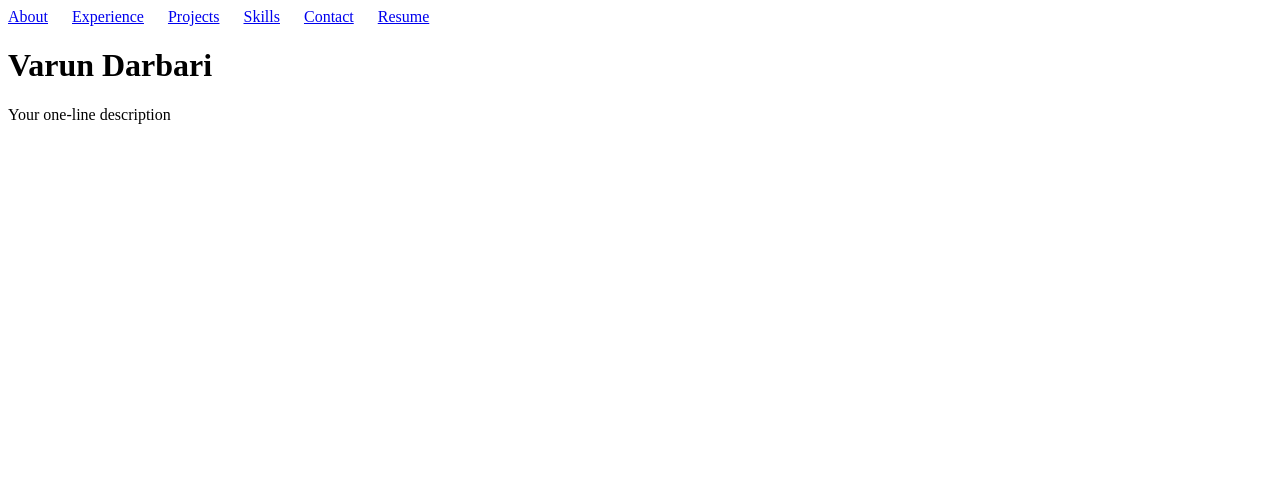
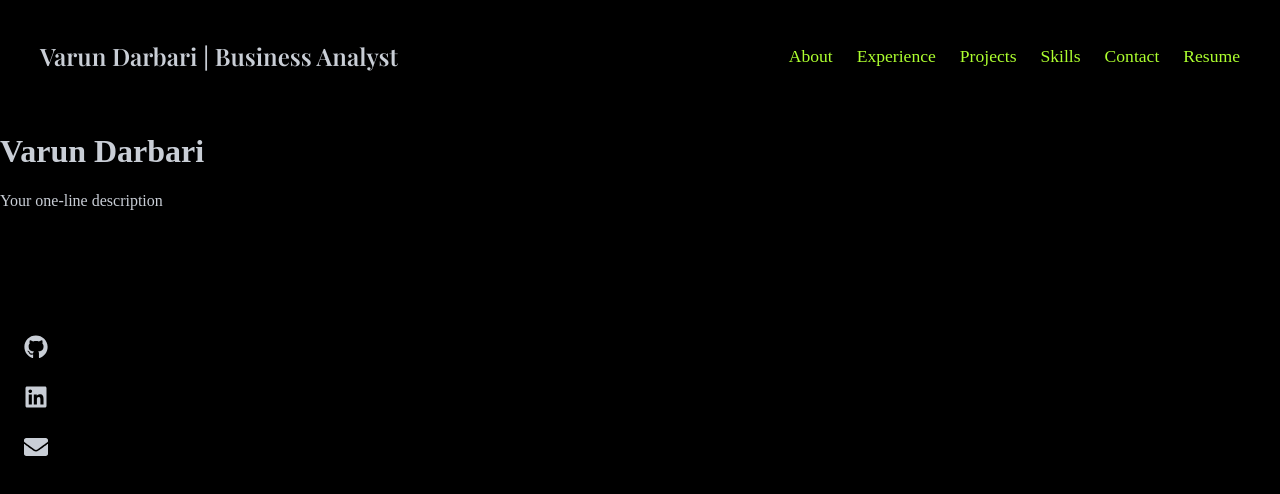
Before and after one commit to Darbari-V/VarunDarbari.github.io, a React (Vite) app: page / in a window 1280 px wide. Shown: the top 494 px of the page. Built offline with nearby package versions, Linux system fonts and the light colour scheme.

Commit message:
Add social sidebar

```diff
--- a/index.html
+++ b/index.html
@@ -5,6 +5,9 @@
     <link rel="icon" type="image/svg+xml" href="/favicon.svg" />
     <meta name="viewport" content="width=device-width, initial-scale=1.0" />
     <title>varundarbari-github-io</title>
+    <link rel="preconnect" href="https://fonts.googleapis.com">
+    <link rel="preconnect" href="https://fonts.gstatic.com" crossorigin>
+    <link href="https://fonts.googleapis.com/css2?family=Playfair+Display:wght@600&display=swap" rel="stylesheet">
   </head>
   <body>
     <div id="root"></div>
--- a/src/App.css
+++ b/src/App.css
@@ -1,4 +1,49 @@
+
+
+.brand {
+  font-family: 'Playfair Display', serif;
+  font-size: 1.5rem;
+}
+
 .site-header {
   display: flex;
+  justify-content: space-between;
+  align-items: center;
+  gap: 24px;
+  padding: 40px;
+  position: sticky;
+  top: 0;
+  background: var(--bg);
+}
+
+.nav-links {
+  display:flex;
   gap: 24px;
 }
+
+.nav-links a {
+  color: greenyellow;
+  text-decoration: none;
+  font-size: 1.1rem;
+}
+
+.social-sidebar {
+  position: fixed;
+  left: 24px;
+  top: 50%;
+  transform: translateY(-50%);
+  display: flex;
+  flex-direction: column;
+  gap: 20px;
+  font-size: 1.5rem;
+}
+
+.social-sidebar a {
+  color: var(--text);
+  transition: color 0.2s, transform 0.2s;
+}
+
+.social-sidebar a:hover {
+  color: #4ade80;
+  transform: scale(1.2);
+}
--- a/src/App.jsx
+++ b/src/App.jsx
@@ -1,11 +1,13 @@
 import Header from './components/Header'
 import Hero from './components/Hero'
+import SocialSidebar from './components/SocialSidebar'
 import './App.css'
 
 function App() {
   return (
     <div>
       <Header />
+      <SocialSidebar />
       <Hero/>
     </div>
     )
--- a/src/components/Header.jsx
+++ b/src/components/Header.jsx
@@ -1,12 +1,16 @@
 function Header(){
 return (
 <header className="site-header">
-    <a href="#about">About</a>
-    <a href="#experience">Experience</a>
-    <a href="#projects">Projects</a>
-    <a href="#skills">Skills</a>
-    <a href="#Contact">Contact</a>
-    <a href="#Resume">Resume</a>
+    <div className="brand">Varun Darbari | Business Analyst </div>
+
+    <nav className="nav-links">
+        <a href="#about">About</a>
+        <a href="#experience">Experience</a>
+        <a href="#projects">Projects</a>
+        <a href="#skills">Skills</a>
+        <a href="#Contact">Contact</a>
+        <a href="/Resume.pdf" target="_blank" rel="noreferrer">Resume</a>
+    </nav>
 </header>)
 }
 
--- /dev/null
+++ b/src/components/SocialSidebar.jsx
@@ -0,0 +1,19 @@
+import { FaGithub, FaLinkedin, FaEnvelope } from "react-icons/fa";
+
+function SocialSidebar(){
+    return(
+        <div className="social-sidebar">
+            <a href="https://github.com/Darbari-V" target="_blank" rel = "noreferrer" aria-label="GitHub">
+                <FaGithub/>
+            </a>
+            <a href="https://www.linkedin.com/in/varun-darbari" target="_blank" rel = "noreferrer" aria-label="LinkedIn">
+                <FaLinkedin/>
+            </a>
+            <a href="mailto:work.varundarbari@gmail.com" aria-label="Email">
+                <FaEnvelope />
+            </a>
+        </div>
+    )
+}
+
+export default SocialSidebar
--- a/src/index.css
+++ b/src/index.css
@@ -1,3 +1,16 @@
+:root {
+  color-scheme: dark;
+  --bg: #000000;
+  --text: #c9ced6;
+  --text-h: #ffffff;
+}
+
+body {
+  margin: 0;
+  background: var(--bg);
+  color: var(--text);
+}
+
 #root {
   min-height: 100svh;
   display: flex;
```
Also changed, not shown: 1 other file (tests, documents, lock files or other folders).
